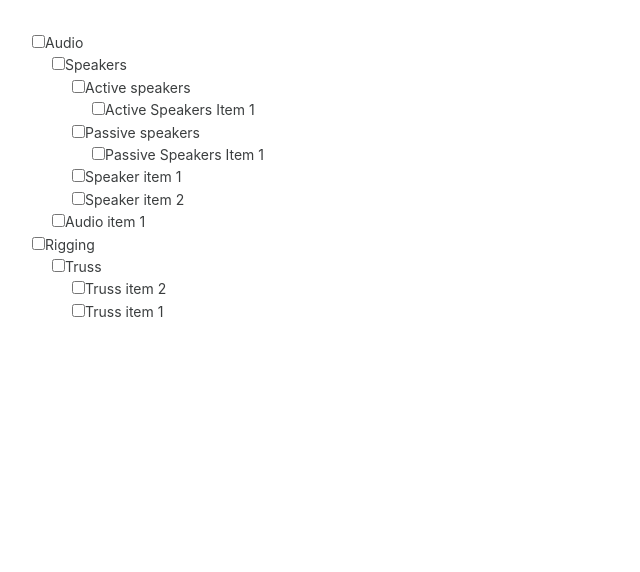
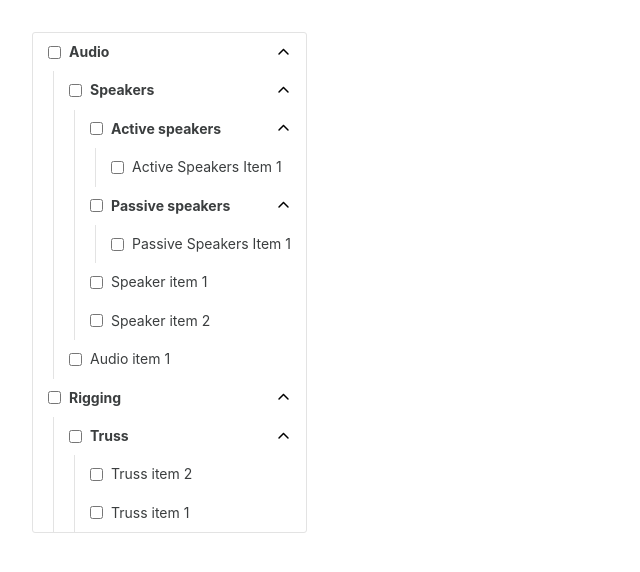
Before and after one commit to MerianLesster/item-selector, a Vue app: page / in a window 1280 px wide. Shown: the top 572 px of the page, without its empty margins (0-640 px from the left). Built offline with nearby package versions, Linux system fonts and the light colour scheme.

Commit message:
feat: style Checkbox component

```diff
--- a/src/App.vue
+++ b/src/App.vue
@@ -1,6 +1,6 @@
 <template>
   <main>
-    <div style="width: 275px">
+    <div class="item-selector">
       <CheckboxWrapper :treeChecklist="treeChecklist" />
     </div>
   </main>
@@ -45,4 +45,10 @@ onMounted(async () => {
 })
 </script>
 
-<style scoped></style>
+<style scoped>
+.item-selector {
+  width: 275px;
+  border: 1px solid var(--color-border);
+  border-radius: var(--border-radius);
+}
+</style>
--- a/src/components/Checkbox.vue
+++ b/src/components/Checkbox.vue
@@ -1,11 +1,26 @@
 <template>
   <div>
-    <input type="checkbox" :id="`checkbox-${title}-${id}`" v-model="isChecked" />
-    <label :for="`checkbox-${title}-${id}`">{{ title }}</label>
-  </div>
+    <div class="checkbox-wrapper">
+      <div class="checkbox">
+        <input type="checkbox" :id="`checkbox-${title}-${id}`" v-model="isChecked" />
+        <label
+          :for="`checkbox-${title}-${id}`"
+          :style="{ cursor: 'pointer', fontWeight: isFolder ? 'bold' : 'normal' }"
+          >{{ title }}</label
+        >
+      </div>
+      <button class="collapse-button" v-if="isFolder">
+        <svg xmlns="http://www.w3.org/2000/svg" viewBox="0 0 640 640" width="15">
+          <path
+            d="M297.4 169.4C309.9 156.9 330.2 156.9 342.7 169.4L534.7 361.4C547.2 373.9 547.2 394.2 534.7 406.7C522.2 419.2 501.9 419.2 489.4 406.7L320 237.3L150.6 406.6C138.1 419.1 117.8 419.1 105.3 406.6C92.8 394.1 92.8 373.8 105.3 361.3L297.3 169.3z"
+          />
+        </svg>
+      </button>
+    </div>
 
-  <div v-if="isFolder" style="margin-left: 20px">
-    <slot />
+    <div v-if="isFolder" class="folder-contents">
+      <slot />
+    </div>
   </div>
 </template>
 
@@ -17,3 +32,40 @@ defineProps<{
 }>()
 const isChecked = defineModel<boolean>({ required: true })
 </script>
+
+<style scoped>
+.checkbox-wrapper {
+  display: flex;
+  align-items: center;
+  justify-content: space-between;
+  gap: var(--spacing);
+  transition: background-color 0.3s;
+  padding: 8px 15px;
+}
+
+.checkbox-wrapper:hover {
+  background-color: var(--color-hover);
+  border-radius: var(--border-radius);
+}
+
+.checkbox {
+  display: flex;
+  align-items: center;
+  gap: 8px;
+}
+
+.collapse-button {
+  background: none;
+  border: none;
+  cursor: pointer;
+  padding: 0;
+  display: flex;
+  align-items: center;
+  justify-content: center;
+}
+
+.folder-contents {
+  margin-left: 20px;
+  border-left: 1px solid var(--color-border);
+}
+</style>
```
